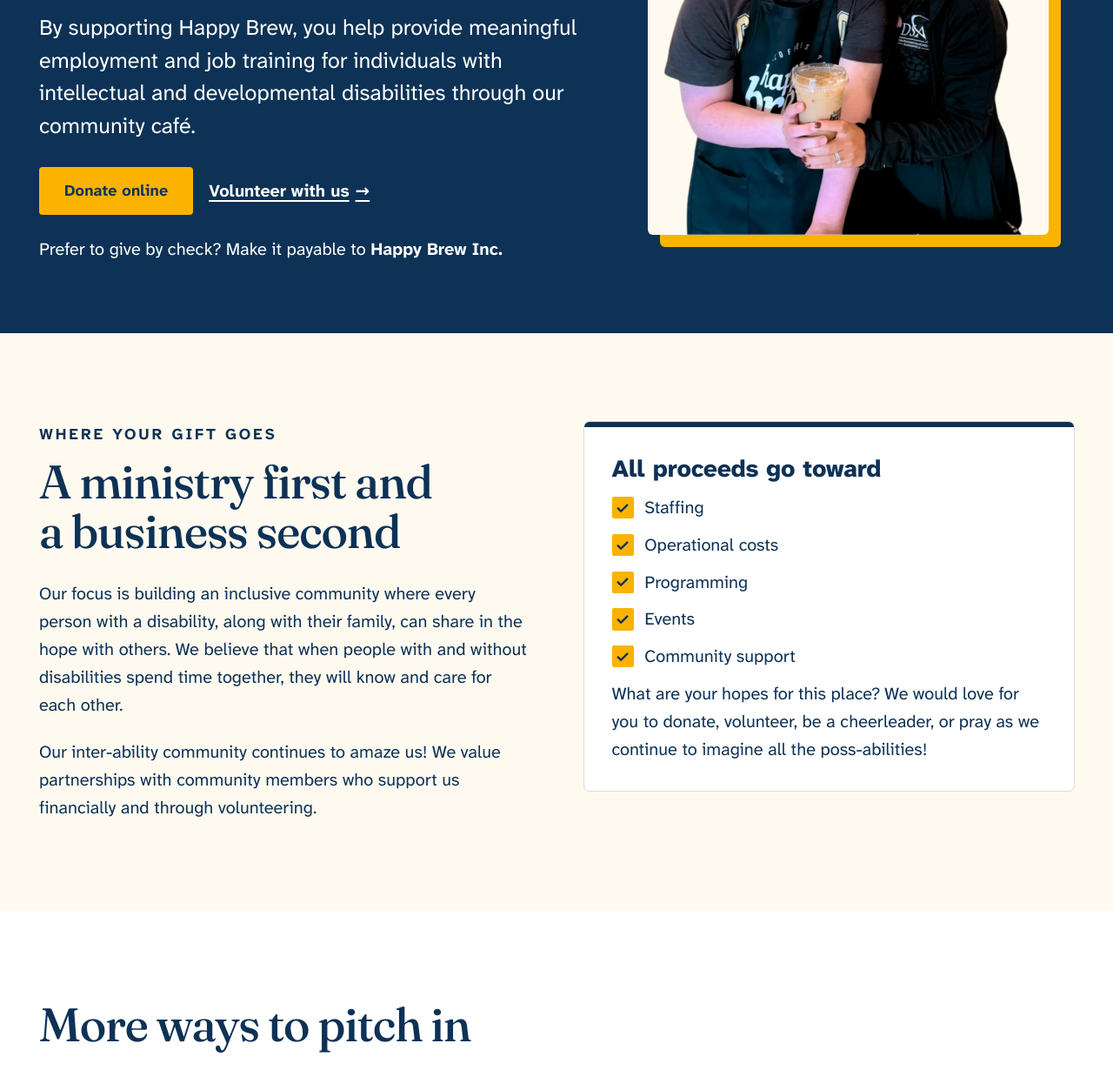
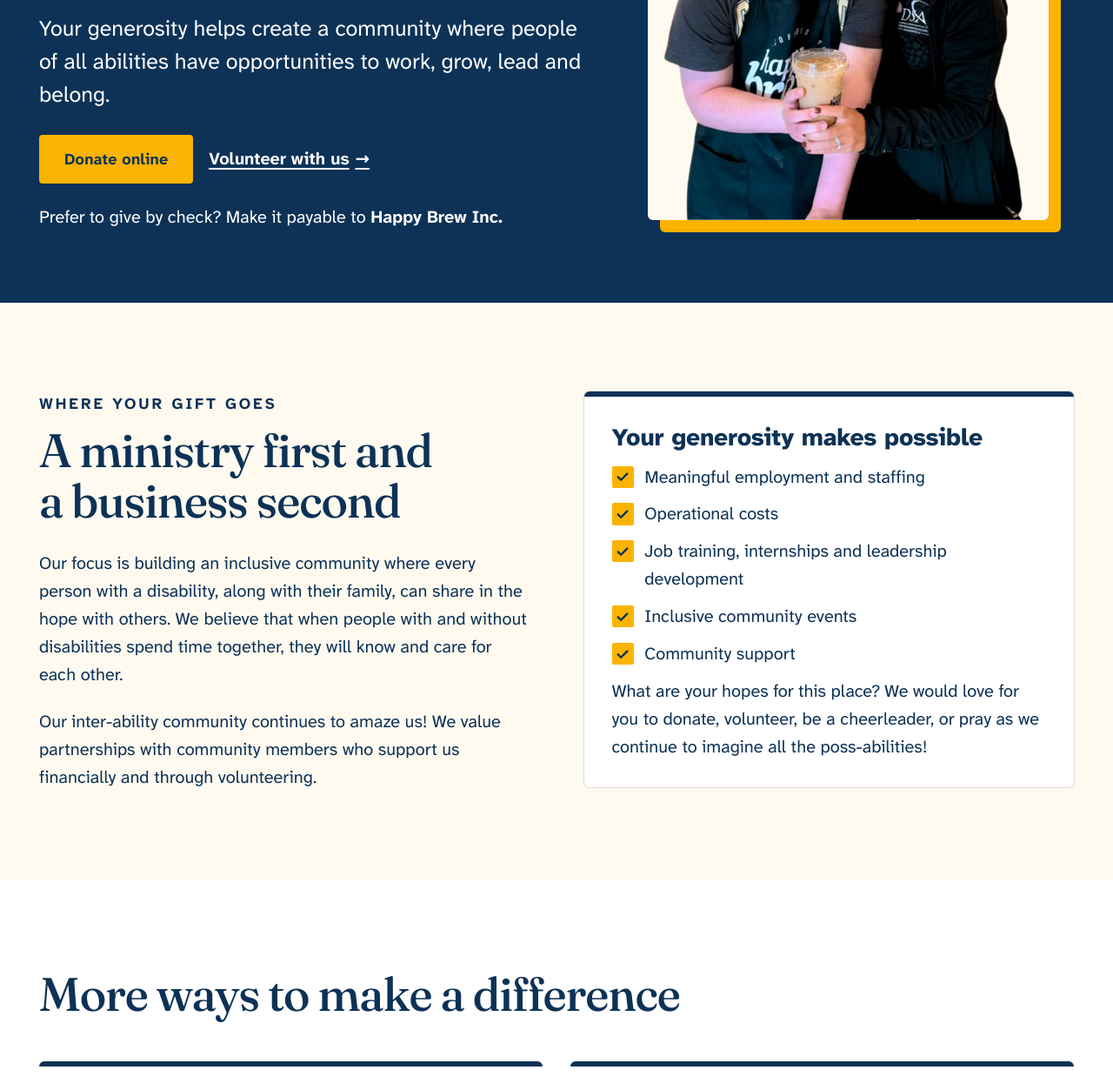
Before and after one commit to Happy-Brew/happybrew.org, a plain HTML site: page support/index.html in a window 1280 px wide. Shown: the part 365-1618 px from the top of the page at 87% size. Drawn offline with Linux system fonts and the light colour scheme.

Commit message:
Make giving copy more impact-focused

```diff
--- a/support/index.html
+++ b/support/index.html
@@ -52,7 +52,7 @@
     <div>
       <p class="eyebrow">Support us</p>
       <h1>Help us brew <span class="smile-under">poss<span class="abil">ABILITIES</span>.</span></h1>
-      <p class="lede">By supporting Happy Brew, you help provide meaningful employment and job training for individuals with intellectual and developmental disabilities through our community café.</p>
+      <p class="lede">Your generosity helps create a community where people of all abilities have opportunities to work, grow, lead and belong.</p>
       <div class="btn-row" style="margin-top: 1.5rem">
         <a class="btn" href="https://www.donortools.com/give/2850">Donate online</a>
         <a class="arrow-link" href="#volunteer">Volunteer with us</a>
@@ -74,12 +74,12 @@
       <p>Our inter-ability community continues to amaze us! We value partnerships with community members who support us financially and through volunteering.</p>
     </div>
     <div class="card card--pale">
-      <h3>All proceeds go toward</h3>
+      <h3>Your generosity makes possible</h3>
       <ul class="ticks">
-        <li>Staffing</li>
+        <li>Meaningful employment and staffing</li>
         <li>Operational costs</li>
-        <li>Programming</li>
-        <li>Events</li>
+        <li>Job training, internships and leadership development</li>
+        <li>Inclusive community events</li>
         <li>Community support</li>
       </ul>
       <p>What are your hopes for this place? We would love for you to donate, volunteer, be a cheerleader, or pray as we continue to imagine all the poss-abilities!</p>
@@ -90,7 +90,7 @@
 <section class="band band--paper" aria-labelledby="ways-title">
   <div class="wrap">
     <div class="band-head">
-      <h2 id="ways-title">More ways to pitch in</h2>
+      <h2 id="ways-title">More ways to make a difference</h2>
     </div>
     <div class="grid grid--2">
       <div class="card" id="volunteer">
```
